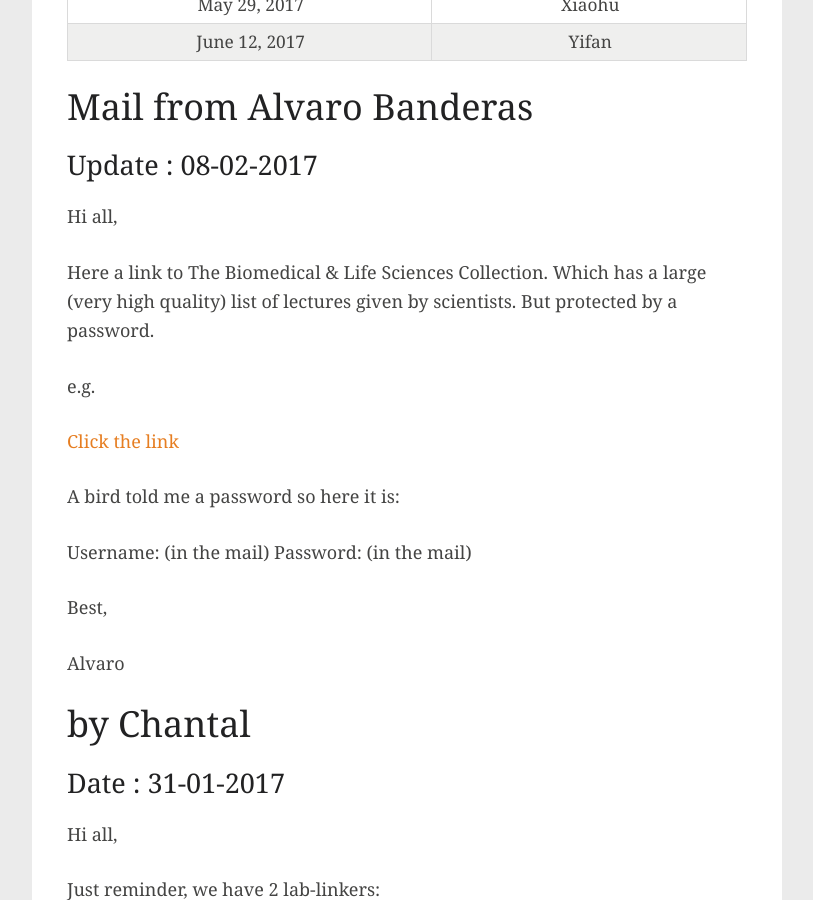
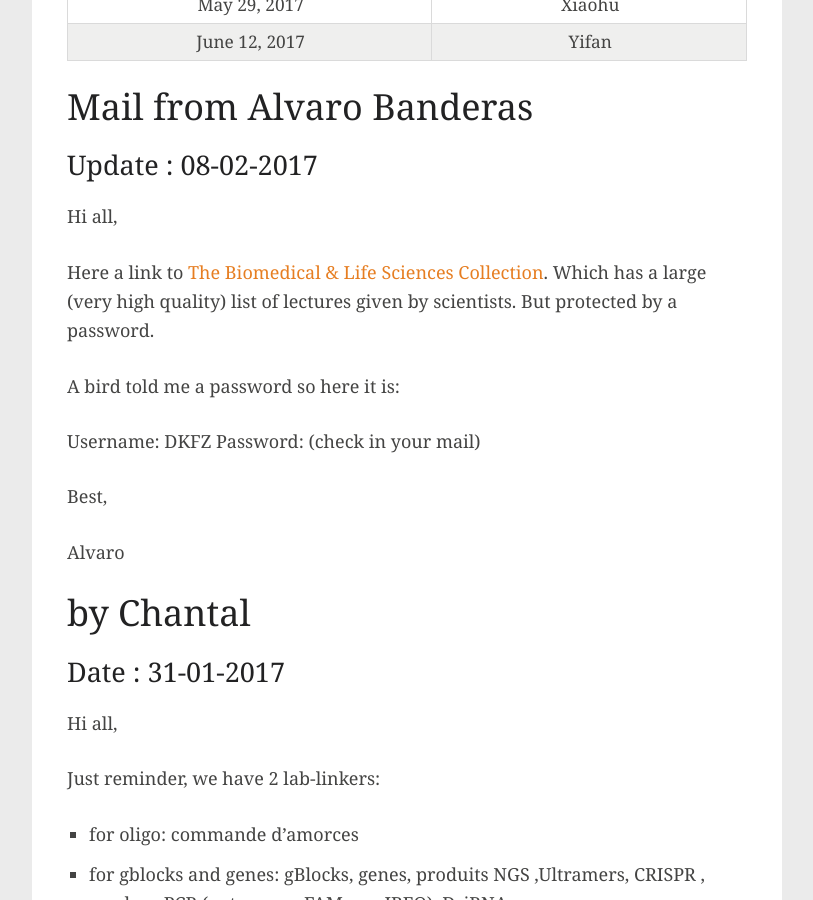
Before and after one commit to maincover/u1001, a Jekyll site: the page built from _posts/2017-02-09-calendar_2017.markdown, in a window 1280 px wide and 900 px high, scrolled down 1442 px. Shown: the whole window, without its empty margins (38-851 px from the left). Built offline with Jekyll 4.4.1, drawn with Linux system fonts in a browser that asks for light colours; nearby versions of some CDN libraries.

Commit message:
cri paris tag to http instead https

```diff
--- a/_includes/sidebar.html
+++ b/_includes/sidebar.html
@@ -7,7 +7,7 @@
                 <a href="{{site.baseurl}}tags#{{tag[0]}}">{{tag[0]}} <span class="badge">{{tag[1].size}}</span></a>
             {% endfor %}-->
                <a href="http://www.inserm.fr"> INSERM <span class="badge">1</span></a>
-               <a href="https://cri-paris.org/"> CRI <span class="badge">2</span></a>
+               <a href="http://cri-paris.org/"> CRI <span class="badge">2</span></a>
                <a href="http://www.medils.org"> MedILS <span class="badge">3</span></a>
                <a href="https://www.univ-paris5.fr/"> PARIS DESCARTES <span class="badge">4</span></a>
         </div>
--- a/_posts/2017-02-09-calendar_2017.markdown
+++ b/_posts/2017-02-09-calendar_2017.markdown
@@ -34,15 +34,11 @@
 ## Update : 08-02-2017
 Hi all,
 
-Here a link to The Biomedical & Life Sciences Collection. Which has a large (very high quality) list of lectures given by scientists. But protected by a password.
-
-e.g.
-
-[Click the link](https://hstalks.com/t/2938/evolutionary-tradeoffs-and-the-geometry-of-gene-ex/?biosci)
+Here a link to [The Biomedical & Life Sciences Collection](https://hstalks.com/t/2938/evolutionary-tradeoffs-and-the-geometry-of-gene-ex/?biosci). Which has a large (very high quality) list of lectures given by scientists. But protected by a password.
 
 A bird told me a password so here it is:
 
-Username: (in the mail) Password: (in the mail)
+Username: DKFZ Password: (check in your mail)
 
 Best,
 
```
Also changed, not shown: 11 other files.
